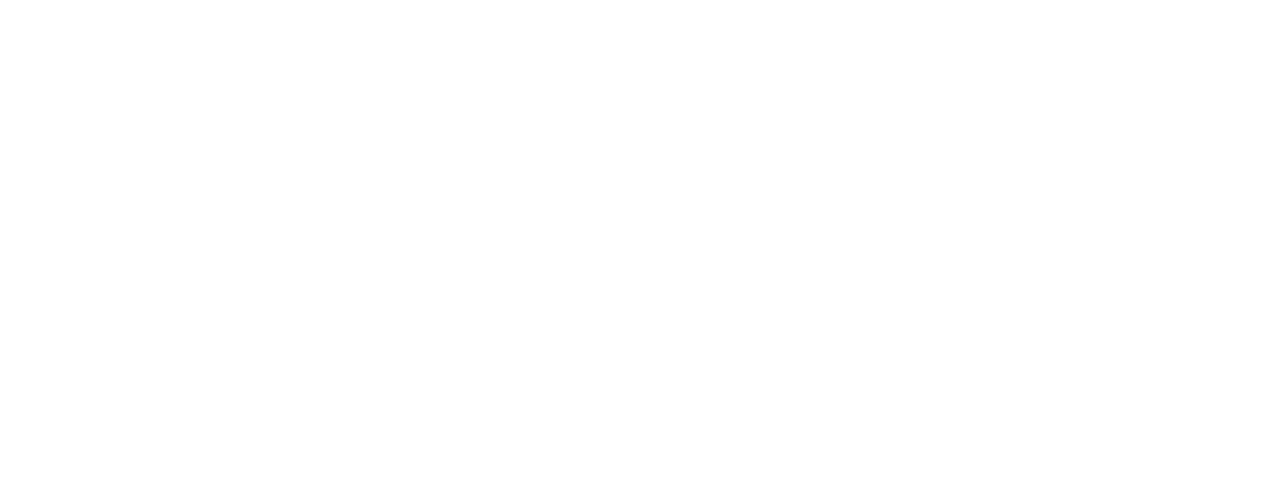
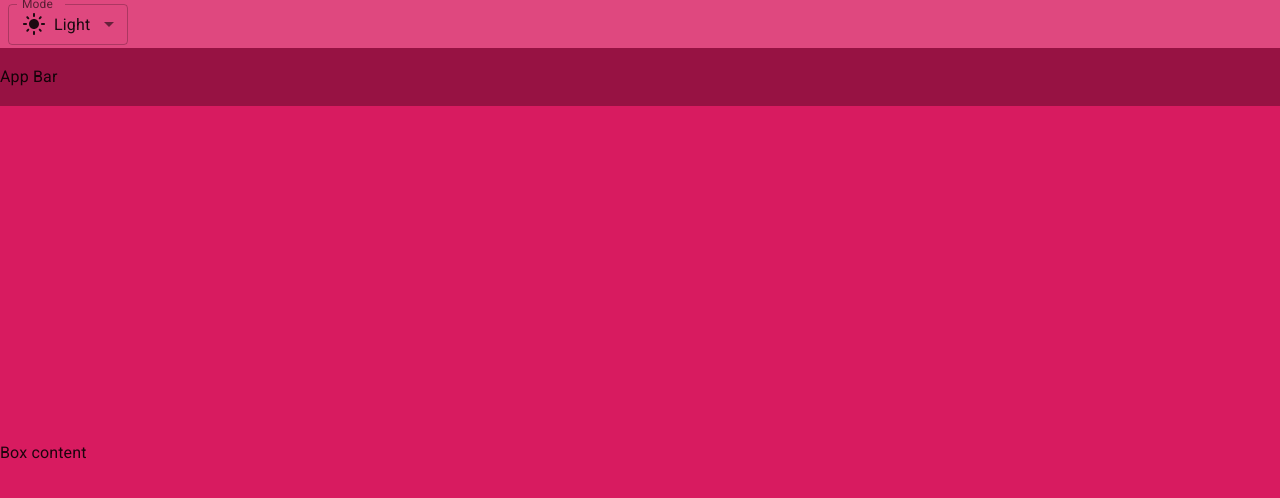
Before and after one commit to minhnghia2k3/trello_web, a React (Vite) app: page / in a window 1280 px wide. Shown: the top 498 px of the page. Built offline with nearby package versions, Linux system fonts and the light colour scheme.

Commit message:
Init layout trello

```diff
--- a/src/App.jsx
+++ b/src/App.jsx
@@ -51,44 +51,29 @@
 }
 
 function App() {
-  <Container>
-    <Box sx={{
-      width: '100%',
-      height: (theme) => theme.trello.boardBarHeight,
-      backgroundColor: 'primary.dark',
-      display: 'flex',
-      alignItems: 'center'
-    }}
-    >
-      App Bar
-    </Box>
+  return (
+    <Container disableGutters={true} maxWidth={false} sx={{ height: '100vh' }}>
       <Box sx={{
         display: 'flex',
         alignItems: 'center',
-      backgroundColor: 'primary.main',
-      height: (theme) => `calc(100vh - ${theme.trello.appBarHeight} - ${theme.trello.boardBarHeight})`
-    }}
-    >
-      Board Bar
-    </Box>
+        backgroundColor: 'primary.light',
+        height: (theme) => theme.trello.appBarHeight
+      }}><ModeSelect /></Box>
       <Box sx={{
+        display: 'flex',
+        alignItems: 'center',
         backgroundColor: 'primary.dark',
-      width: '100%',
-      height: (theme) => theme.trello.boardBarHeight,
-      display: 'flex',
-      alignItems: 'center'
-    }}>
-      Board Bar
-    </Box>
+        height: (theme) => theme.trello.boardBarHeight
+      }}>App Bar</Box>
       <Box sx={{
         backgroundColor: 'primary.main',
         display: 'flex',
         alignItems: 'center',
-      height: (theme) => `calc(100vh - ${theme.trello.appBarHeight} - ${theme.trello.boardBarHeight}})`
-    }}>
-      Box content
-    </Box>
-  </Container >
+        height: (theme) => `calc(100vh - ${theme.trello.appBarHeight} - ${theme.trello.boardBarHeight})`
+      }}>Box content</Box>
+    </Container>
+  )
+
 }
 
 export default App
```
Lines whose indentation alone changed are shown as unchanged.
